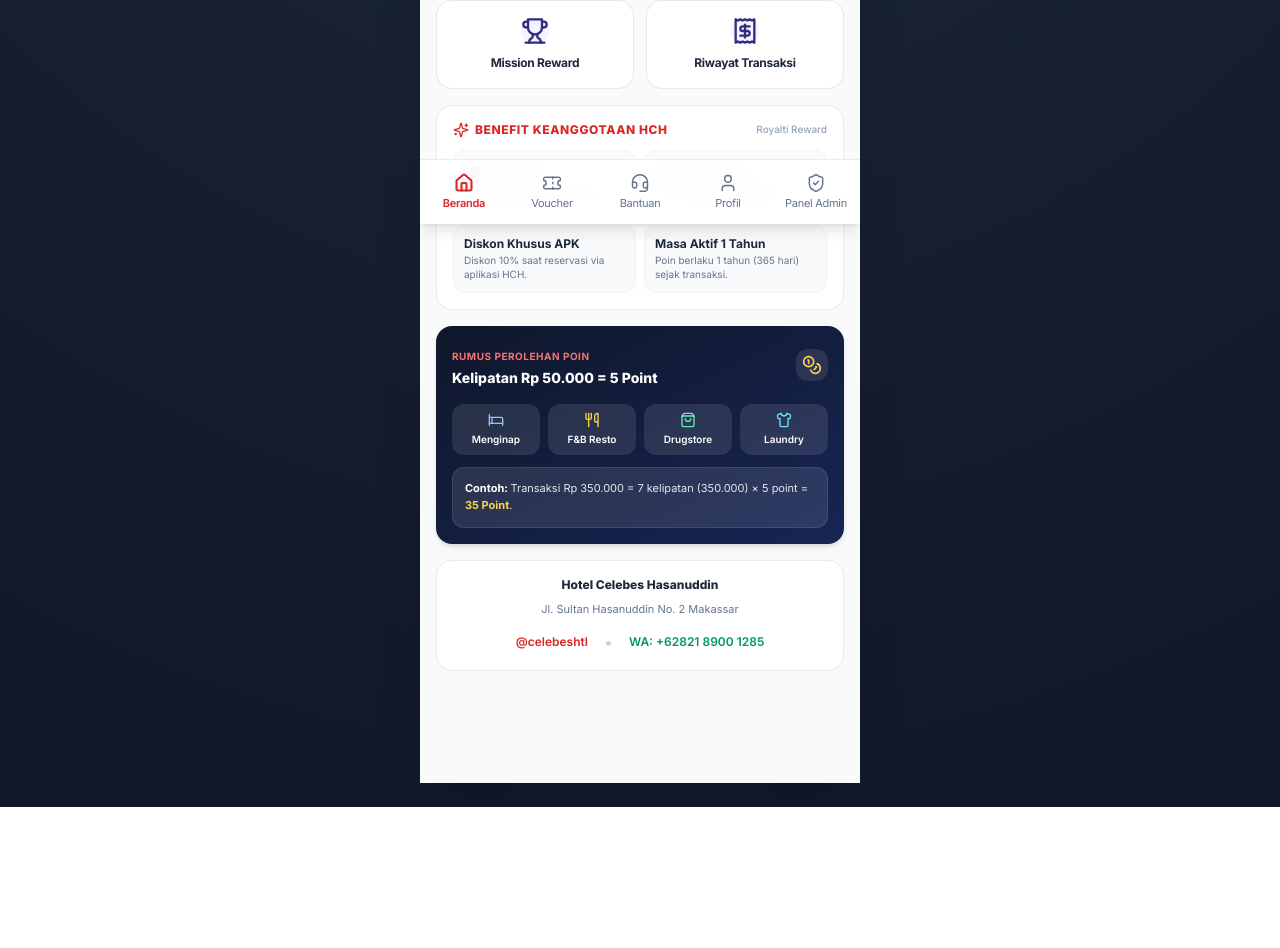
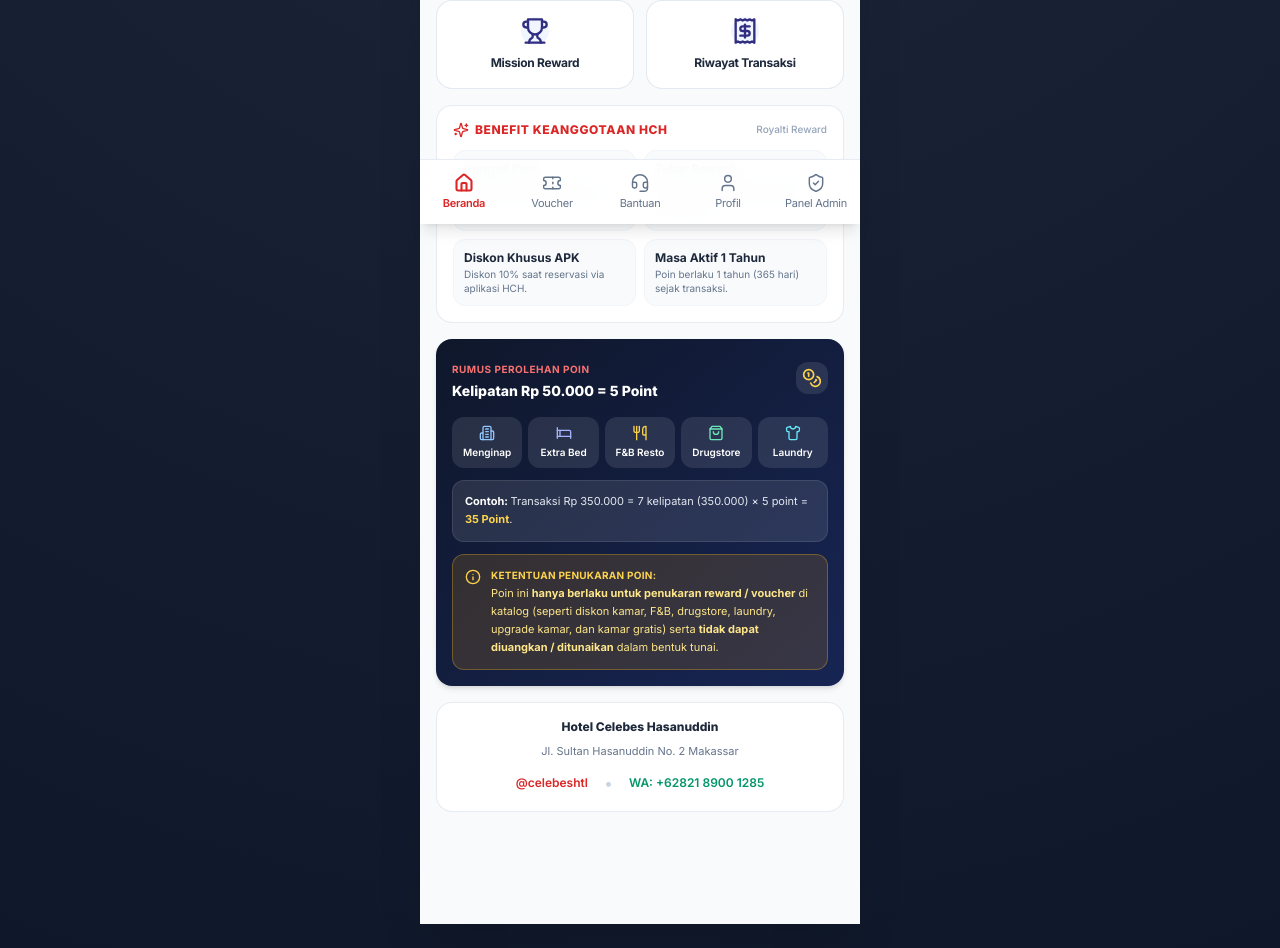
Before and after one commit to cecepns/celebes-hotel, a React (Vite) app in the folder frontend/: page / in a window 1280 px wide. Shown: the part 576-1524 px from the top of the page. Before the commit the page ends 1383 px from the top, so only its background shows below. Built offline with nearby package versions, Linux system fonts and the light colour scheme; no server answers; sample sign-in values are in the browser's storage.

Commit message:
fix: bug rewel

```diff
--- a/frontend/src/pages/member/Home.jsx
+++ b/frontend/src/pages/member/Home.jsx
@@ -21,6 +21,7 @@
   ChevronDown,
   Info,
   ExternalLink,
+  Building2,
 } from 'lucide-react';
 
 export const Home = () => {
@@ -270,9 +271,9 @@
               </p>
             </div>
             <div className="p-2.5 rounded-xl bg-slate-50 border border-slate-100">
-              <div className="text-xs font-bold text-slate-800">Tukar Voucher</div>
+              <div className="text-xs font-bold text-slate-800">Tukar Reward</div>
               <p className="text-[10px] text-slate-500 mt-0.5 leading-snug">
-                Tukar poin dengan diskon, free room upgrade & free night.
+                Poin khusus penukaran voucher reward (tidak dapat diuangkan / ditunaikan).
               </p>
             </div>
             <div className="p-2.5 rounded-xl bg-slate-50 border border-slate-100">
@@ -308,22 +309,26 @@
             </div>
           </div>
 
-          <div className="grid grid-cols-4 gap-2 pt-1 text-center">
+          <div className="grid grid-cols-5 gap-1.5 pt-1 text-center">
             <div className="bg-white/10 p-2 rounded-xl">
-              <Bed className="w-4 h-4 mx-auto mb-1 text-blue-300" />
-              <div className="text-[10px] font-semibold">Menginap</div>
+              <Building2 className="w-4 h-4 mx-auto mb-1 text-blue-300" />
+              <div className="text-[9px] sm:text-[10px] font-semibold">Menginap</div>
+            </div>
+            <div className="bg-white/10 p-2 rounded-xl">
+              <Bed className="w-4 h-4 mx-auto mb-1 text-indigo-300" />
+              <div className="text-[9px] sm:text-[10px] font-semibold whitespace-nowrap">Extra Bed</div>
             </div>
             <div className="bg-white/10 p-2 rounded-xl">
               <Utensils className="w-4 h-4 mx-auto mb-1 text-amber-300" />
-              <div className="text-[10px] font-semibold">F&B Resto</div>
+              <div className="text-[9px] sm:text-[10px] font-semibold">F&B Resto</div>
             </div>
             <div className="bg-white/10 p-2 rounded-xl">
               <ShoppingBag className="w-4 h-4 mx-auto mb-1 text-emerald-300" />
-              <div className="text-[10px] font-semibold">Drugstore</div>
+              <div className="text-[9px] sm:text-[10px] font-semibold">Drugstore</div>
             </div>
             <div className="bg-white/10 p-2 rounded-xl">
               <Shirt className="w-4 h-4 mx-auto mb-1 text-cyan-300" />
-              <div className="text-[10px] font-semibold">Laundry</div>
+              <div className="text-[9px] sm:text-[10px] font-semibold">Laundry</div>
             </div>
           </div>
 
@@ -332,6 +337,17 @@
             Transaksi Rp {exampleAmount.toLocaleString('id-ID')} = {exampleUnits} kelipatan ({(exampleUnits * unitAmount).toLocaleString('id-ID')}) &times; {pointsPerUnit} point ={' '}
             <span className="text-amber-300 font-bold">{examplePoints} Point</span>.
             {exampleLeftover > 0 && ` Sisa Rp ${exampleLeftover.toLocaleString('id-ID')} belum mencapai batas kelipatan.`}
+          </div>
+
+          {/* Ketentuan: Poin Hanya untuk Reward & Tidak Dapat Ditunaikan */}
+          <div className="flex items-start gap-2.5 p-3 rounded-xl bg-amber-500/15 border border-amber-400/30 text-amber-200 text-[11px] leading-relaxed">
+            <Info className="w-4 h-4 text-amber-300 shrink-0 mt-0.5" />
+            <div>
+              <span className="font-bold text-amber-300 uppercase tracking-wide text-[10px] block mb-0.5">
+                Ketentuan Penukaran Poin:
+              </span>
+              Poin ini <strong>hanya berlaku untuk penukaran reward / voucher</strong> di katalog (seperti diskon kamar, F&B, drugstore, laundry, upgrade kamar, dan kamar gratis) serta <strong>tidak dapat diuangkan / ditunaikan</strong> dalam bentuk tunai.
+            </div>
           </div>
         </section>
 
--- a/frontend/src/pages/member/PointsDetail.jsx
+++ b/frontend/src/pages/member/PointsDetail.jsx
@@ -11,6 +11,7 @@
   CheckCircle2,
   TrendingUp,
   History,
+  Info,
 } from 'lucide-react';
 import { Skeleton } from '@/components/common/Skeleton';
 import { EmptyState } from '@/components/common/EmptyState';
@@ -87,6 +88,14 @@
               {expiring30Days.toLocaleString('id-ID')} Poin
             </span>
           </div>
+        </div>
+
+        {/* Catatan Ketentuan Poin */}
+        <div className="p-3 bg-amber-50 border border-amber-200/80 rounded-xl flex items-start gap-2.5 text-xs text-amber-950">
+          <Info className="w-4 h-4 text-amber-600 shrink-0 mt-0.5" />
+          <p className="leading-relaxed">
+            <strong className="text-amber-900">Ketentuan Poin:</strong> Poin Royalti HCH hanya dapat digunakan untuk penukaran voucher / reward di katalog dan <strong>tidak dapat diuangkan atau ditunaikan</strong>.
+          </p>
         </div>
 
         {/* Schedule of Points Batches */}
```
